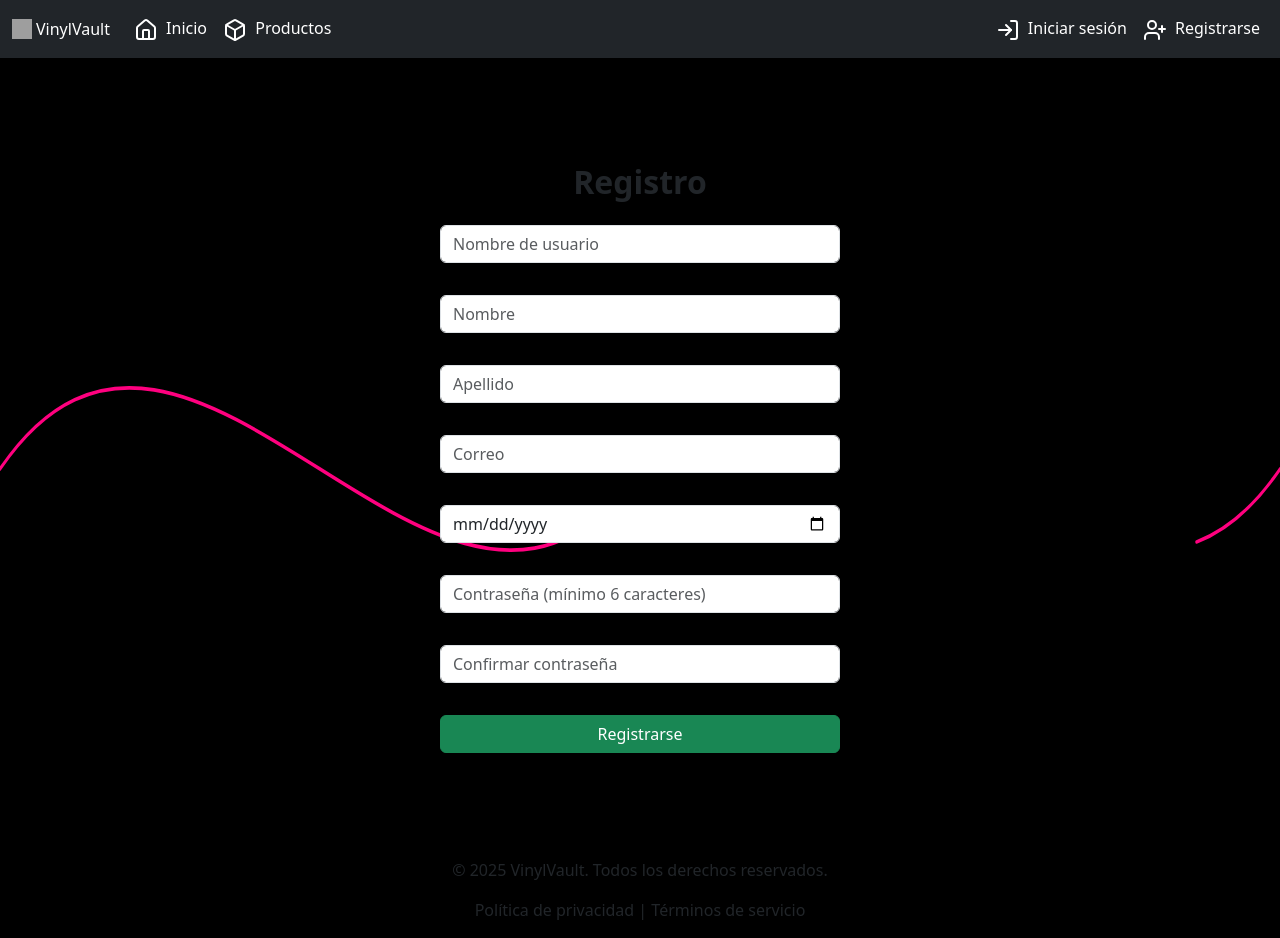
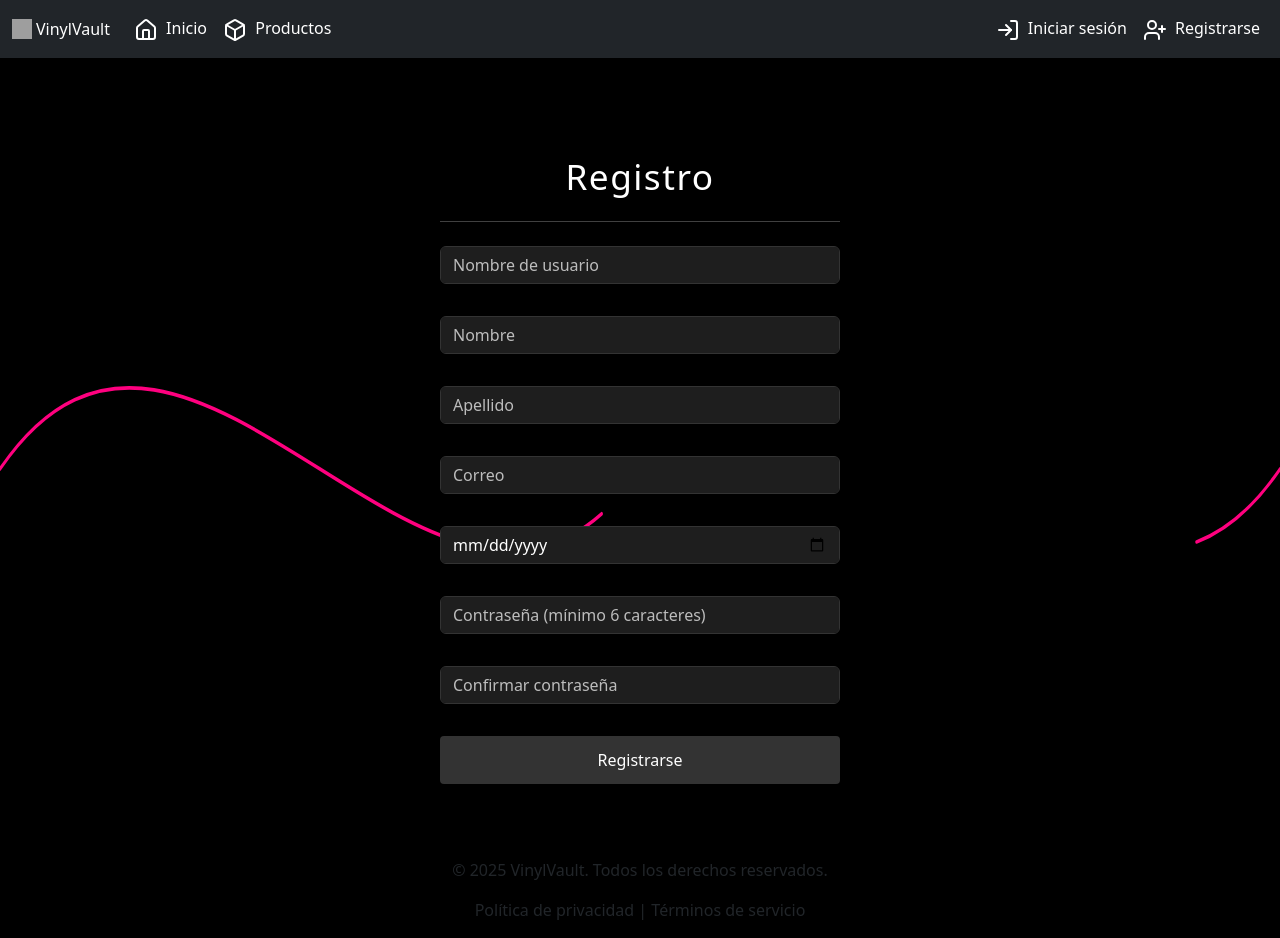
Before and after one commit to Ferox13/Ecommerce-React, a React (Vite) app in the folder ecommerce-react/: page /register in a window 1280 px wide. Built offline with nearby package versions, Linux system fonts and the light colour scheme; no server answers; the database is empty; grey boxes are pictures that could not be loaded.

Commit message:
Login estilos

```diff
--- a/ecommerce-react/src/components/Login/login.css
+++ b/ecommerce-react/src/components/Login/login.css
@@ -0,0 +1,7 @@
+.form-control::placeholder {
+    color: #fff !important;
+    opacity: 0.7!important;
+}.btn:hover {
+    background-color: #c41717;
+    cursor: pointer;
+}
--- a/ecommerce-react/src/pages/Login.tsx
+++ b/ecommerce-react/src/pages/Login.tsx
@@ -39,8 +39,15 @@ const Login: FC = () => {
   };
 
   return (
-    <div className="d-flex flex-column align-items-center justify-content-center min-vh-100 bg-dark text-light">
-   <h1
+    <div
+      className="d-flex flex-column align-items-center justify-content-center min-vh-100 text-light"
+      style={{
+        backgroundImage: "url('/bg.svg')",
+        backgroundSize: "cover",
+        backgroundPosition: "center"
+      }}
+    >
+      <h1
         className="py-4 text-center text-white fw-light border-bottom border-white border-opacity-25 mb-4"
         style={{
           letterSpacing: "1.5px",
@@ -48,13 +55,20 @@ const Login: FC = () => {
         }}
       >
         Iniciar sesión
-      </h1>{" "}      <form onSubmit={handleLogin} className="d-flex flex-column gap-3 mt-3 w-100" style={{ maxWidth: "320px" }}>
+      </h1>{" "}
+      <form
+        onSubmit={handleLogin}
+        className="d-flex flex-column gap-3 mt-3 w-100"
+        style={{ maxWidth: "320px" }}
+      >
         <div className="form-group">
           <input
             type="email"
             placeholder="Correo"
             value={email}
-            onChange={(e: ChangeEvent<HTMLInputElement>) => setEmail(e.target.value)}
+            onChange={(e: ChangeEvent<HTMLInputElement>) =>
+              setEmail(e.target.value)
+            }
             required
             className="form-control bg-secondary text-light border-0"
           />
@@ -64,7 +78,9 @@ const Login: FC = () => {
             type="password"
             placeholder="Contraseña"
             value={password}
-            onChange={(e: ChangeEvent<HTMLInputElement>) => setPassword(e.target.value)}
+            onChange={(e: ChangeEvent<HTMLInputElement>) =>
+              setPassword(e.target.value)
+            }
             required
             className="form-control bg-secondary text-light border-0"
           />
--- a/ecommerce-react/src/pages/Register.tsx
+++ b/ecommerce-react/src/pages/Register.tsx
@@ -2,7 +2,9 @@ import { useState, ChangeEvent, FormEvent } from "react";
 import { registerUser } from "../api/auth";
 import { useNavigate } from "react-router-dom";
 import { toast } from "react-toastify";
-import { FormData,FormErrors } from "../types";
+import { FormData, FormErrors } from "../types";
+import { User } from 'lucide-react';
+import "../components/Login/login.css";
 
 
 const Register = (): JSX.Element => {
@@ -46,7 +48,7 @@ const Register = (): JSX.Element => {
   const handleChange = (e: ChangeEvent<HTMLInputElement>): void => {
     const { name, value } = e.target;
     setFormData({ ...formData, [name]: value });
-    setErrors({ ...errors, [name]: "" }); // Limpiando el error cuando el usuario edita
+    setErrors({ ...errors, [name]: "" }); // Limpia el error cuando el usuario edita
   };
 
   const handleSubmit = async (e: FormEvent<HTMLFormElement>): Promise<void> => {
@@ -70,9 +72,29 @@ const Register = (): JSX.Element => {
   };
 
   return (
-    <div className="container d-flex flex-column align-items-center justify-content-center min-vh-100">
-      <h2 className="mb-4 fw-bold">Registro</h2>
-      <form onSubmit={handleSubmit} className="d-flex flex-column gap-3 w-100" style={{ maxWidth: '400px' }}>
+    <div
+      className="container"
+      style={{
+        color: "#fff",
+        minHeight: "100vh",
+        display: "flex",
+        alignItems: "center",
+        justifyContent: "center",
+        padding: "1rem"
+      }}
+    >
+      <div style={{ width: "100%", maxWidth: "400px" }}>
+      <h1
+        className="py-4 text-center text-white fw-light border-bottom border-white border-opacity-25 mb-4"
+        style={{
+          letterSpacing: "1.5px",
+          fontSize: "2.2rem",
+        }}
+      >
+       Registro
+      </h1>{" "}
+
+        <form onSubmit={handleSubmit} className="d-flex flex-column gap-3">
           <div className="mb-3">
             <input
               type="text"
@@ -82,6 +104,11 @@ const Register = (): JSX.Element => {
               onChange={handleChange}
               required
               className="form-control"
+              style={{
+                backgroundColor: "#1e1e1e",
+                border: "1px solid #333",
+                color: "#fff"
+              }}
             />
             {errors.username && <div className="text-danger">{errors.username}</div>}
           </div>
@@ -95,6 +122,11 @@ const Register = (): JSX.Element => {
               onChange={handleChange}
               required
               className="form-control"
+              style={{
+                backgroundColor: "#1e1e1e",
+                border: "1px solid #333",
+                color: "#fff"
+              }}
             />
             {errors.firstName && <div className="text-danger">{errors.firstName}</div>}
           </div>
@@ -108,6 +140,11 @@ const Register = (): JSX.Element => {
               onChange={handleChange}
               required
               className="form-control"
+              style={{
+                backgroundColor: "#1e1e1e",
+                border: "1px solid #333",
+                color: "#fff"
+              }}
             />
             {errors.lastName && <div className="text-danger">{errors.lastName}</div>}
           </div>
@@ -121,6 +158,11 @@ const Register = (): JSX.Element => {
               onChange={handleChange}
               required
               className="form-control"
+              style={{
+                backgroundColor: "#1e1e1e",
+                border: "1px solid #333",
+                color: "#fff"
+              }}
             />
             {errors.email && <div className="text-danger">{errors.email}</div>}
           </div>
@@ -133,6 +175,11 @@ const Register = (): JSX.Element => {
               onChange={handleChange}
               required
               className="form-control"
+              style={{
+                backgroundColor: "#1e1e1e",
+                border: "1px solid #333",
+                color: "#fff"
+              }}
             />
             {errors.birthDate && <div className="text-danger">{errors.birthDate}</div>}
           </div>
@@ -146,6 +193,11 @@ const Register = (): JSX.Element => {
               onChange={handleChange}
               required
               className="form-control"
+              style={{
+                backgroundColor: "#1e1e1e",
+                border: "1px solid #333",
+                color: "#fff"
+              }}
             />
             {errors.password && <div className="text-danger">{errors.password}</div>}
           </div>
@@ -159,12 +211,30 @@ const Register = (): JSX.Element => {
               onChange={handleChange}
               required
               className="form-control"
+              style={{
+                backgroundColor: "#1e1e1e",
+                border: "1px solid #333",
+                color: "#fff"
+              }}
             />
             {errors.confirmPassword && <div className="text-danger">{errors.confirmPassword}</div>}
           </div>
 
-        <button type="submit" className="btn btn-success">Registrarse</button>
+          <button
+            type="submit"
+            className="btn"
+            style={{
+              backgroundColor: "#333",
+              color: "#fff",
+              border: "none",
+              padding: "0.75rem",
+              borderRadius: "4px"
+            }}
+          >
+            Registrarse
+          </button>
         </form>
+      </div>
     </div>
   );
 };
```
Lines whose indentation alone changed are shown as unchanged.
